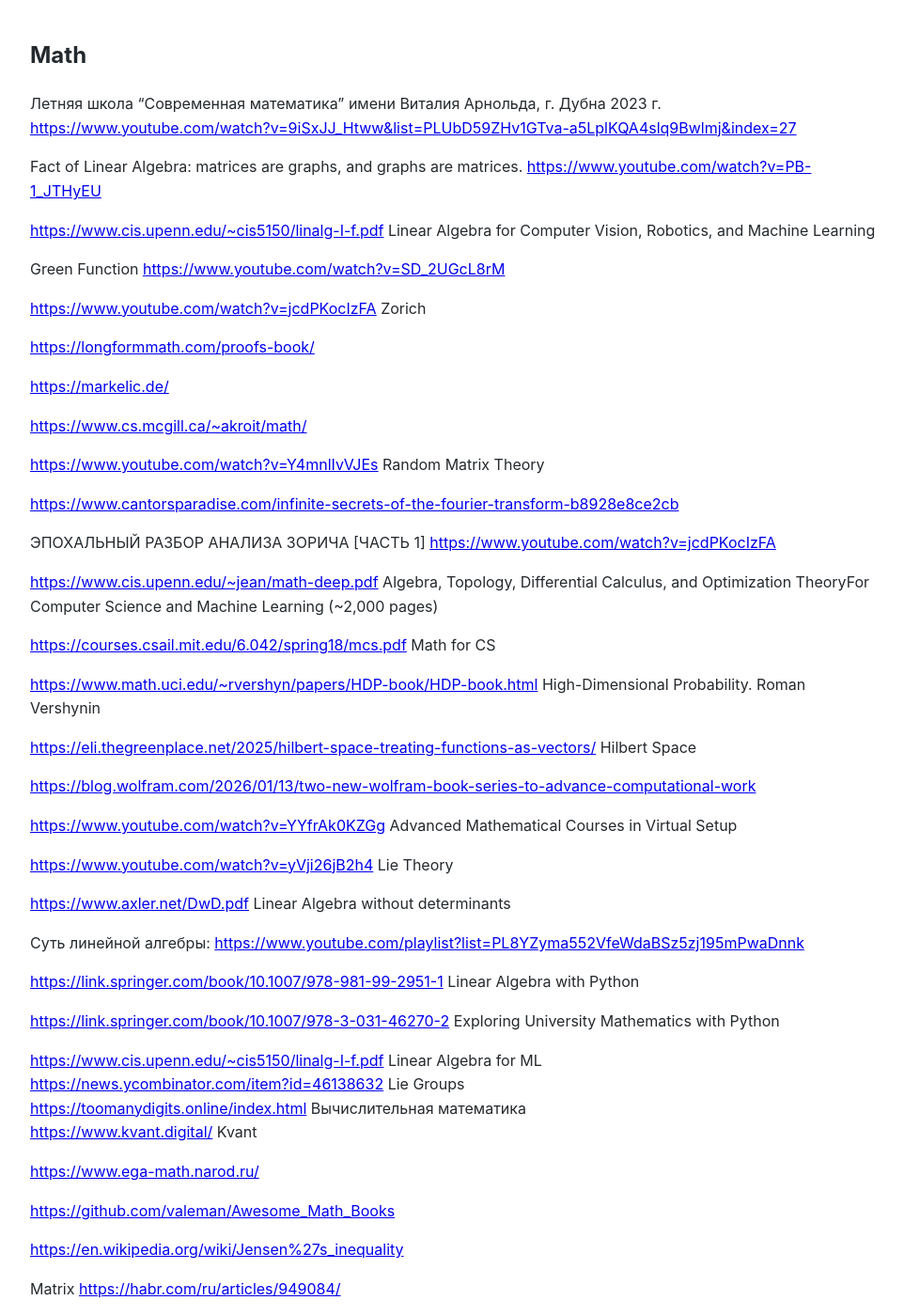
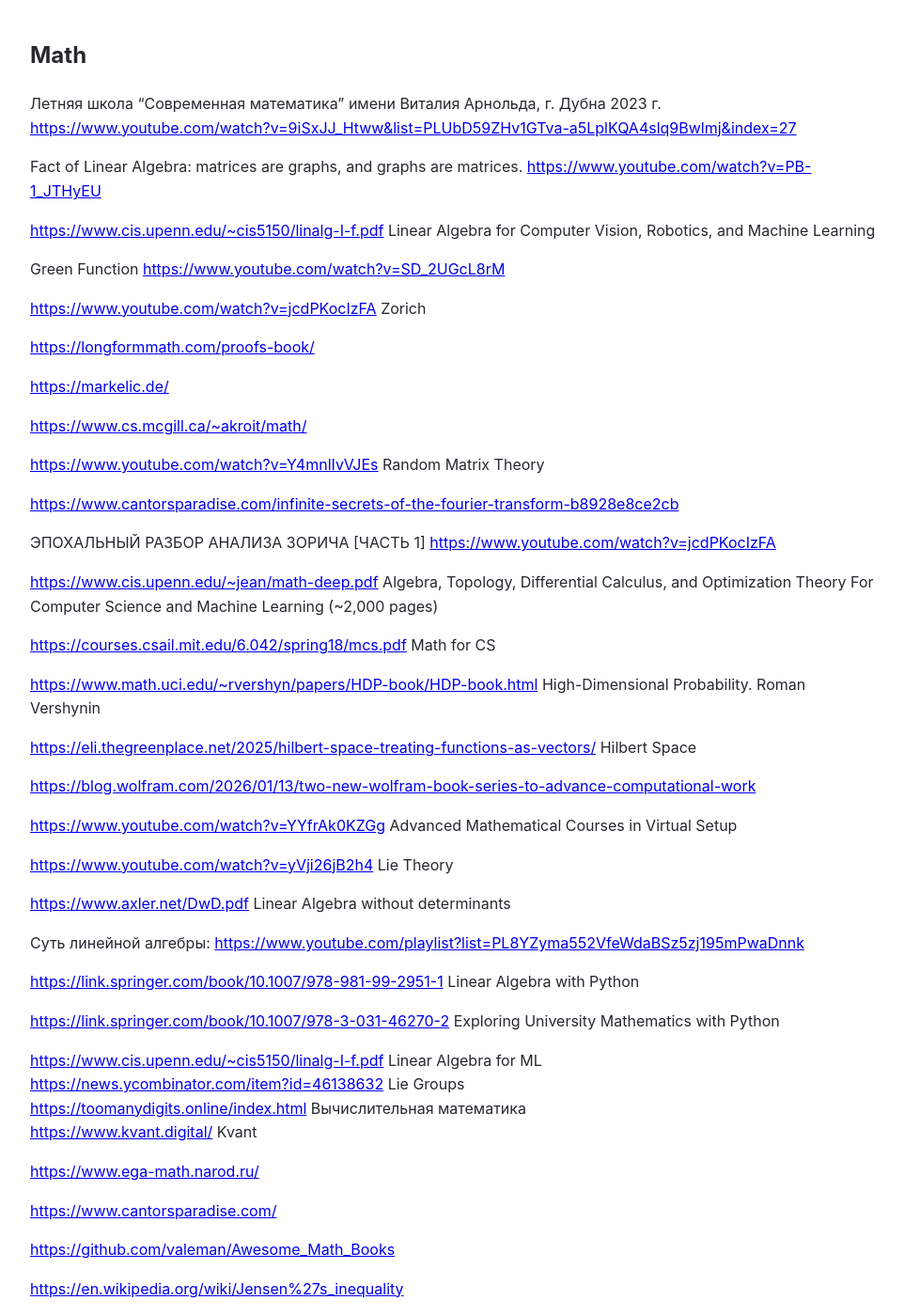
Before and after one commit to Michael-Lubinsky/michael-lubinsky.github.com, a Jekyll site: the page built from math/math.md, in a window 1280 px wide and 1400 px high. Shown: the whole window at 94% size, without its empty margins (158-1120 px from the left). Built offline with Jekyll 4.4.1, drawn with Linux system fonts in a browser that asks for light colours; our own code applies the rules of GitHub Pages for plain Markdown files.

Commit message:
Update math.md

```diff
--- a/math/math.md
+++ b/math/math.md
@@ -26,7 +26,7 @@ Green Function <https://www.youtube.com/watch?v=SD_2UGcL8rM>
 <https://www.youtube.com/watch?v=jcdPKocIzFA>
 
 <https://www.cis.upenn.edu/~jean/math-deep.pdf>  Algebra, Topology, Differential Calculus, and
-Optimization TheoryFor Computer Science and Machine Learning (~2,000 pages)
+Optimization Theory For Computer Science and Machine Learning (~2,000 pages)
 
 <https://courses.csail.mit.edu/6.042/spring18/mcs.pdf>  Math for CS
 
@@ -55,6 +55,8 @@ Optimization TheoryFor Computer Science and Machine Learning (~2,000 pages)
 <https://www.kvant.digital/> Kvant
 
 <https://www.ega-math.narod.ru/>
+
+<https://www.cantorsparadise.com/>
 
 <https://github.com/valeman/Awesome_Math_Books>
 
```
